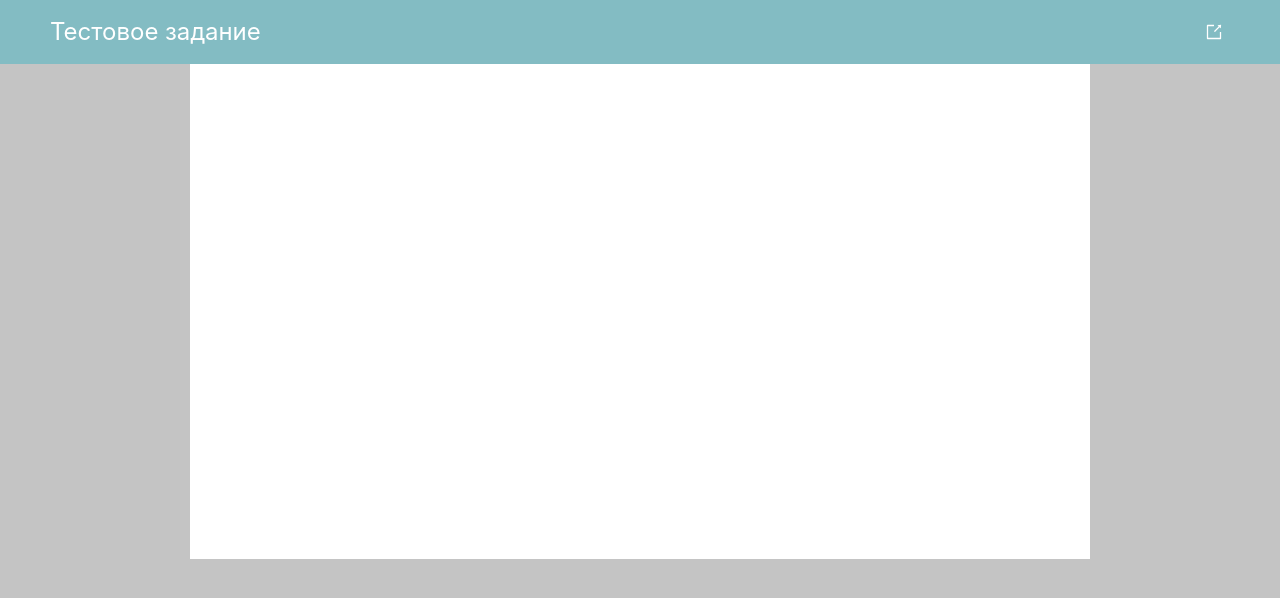
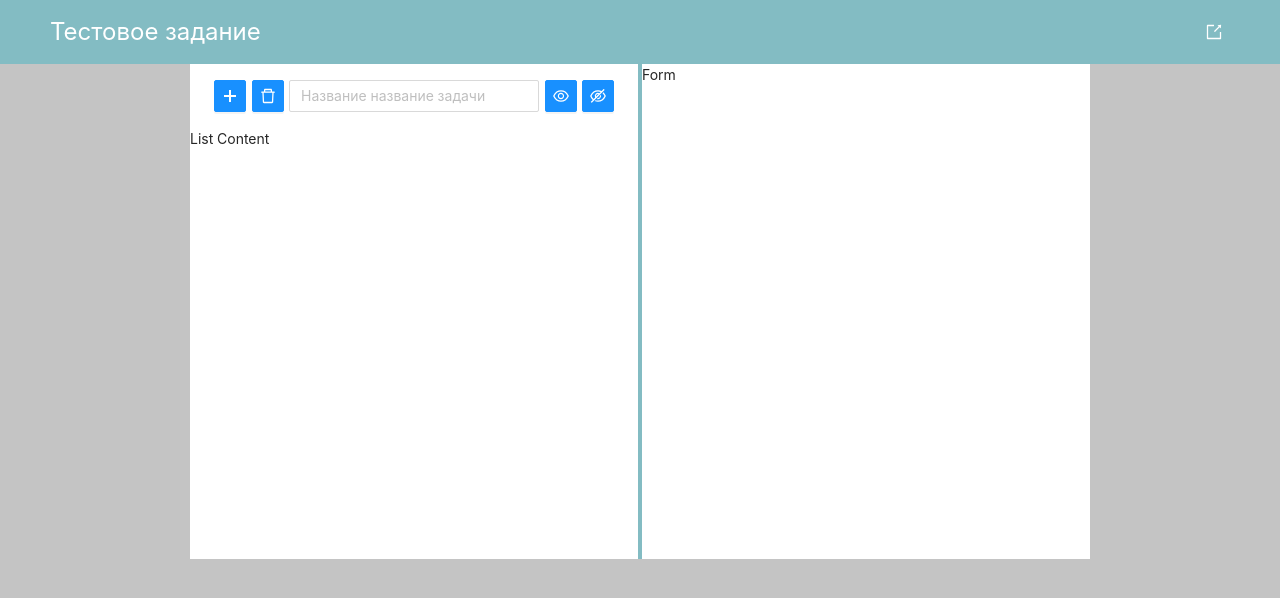
Before and after one commit to fallofElil/react-mobx-test, a React (Create React App) app: page / in a window 1280 px wide. Shown: the top 598 px of the page. Built offline with nearby package versions, Linux system fonts and the light colour scheme.

Commit message:
creates and adds first code to List component

```diff
--- a/src/App.tsx
+++ b/src/App.tsx
@@ -1,10 +1,10 @@
 import React, { FC } from 'react';
-import { Layout } from 'antd';
+import { Layout, Row, Col } from 'antd';
 import withStyles, { WithStylesProps } from 'react-jss';
 
 import { colors } from './styles/variables';
-
 import Header from './components/header';
+import List from './components/list/list';
 
 const App: FC<WithStylesProps<typeof styles>> = ({ classes }) => {
   const { Content } = Layout;
@@ -13,7 +13,16 @@ const App: FC<WithStylesProps<typeof styles>> = ({ classes }) => {
     <div className="App">
       <Layout className={classes.layout}>
         <Header />
-        <Content className={classes.content}></Content>
+        <Content className={classes.content}>
+          <Row justify="space-between" className={classes.row}>
+            <Col span={12} className={classes.column}>
+              <List />
+            </Col>
+            <Col span={12} className={classes.column}>
+              Form
+            </Col>
+          </Row>
+        </Content>
       </Layout>
     </div>
   );
@@ -24,12 +33,23 @@ const styles = {
     backgroundColor: colors.background,
   },
   content: {
-    display: 'flex',
     width: 900,
     height: 495,
     margin: '0 auto',
     backgroundColor: colors.txtWhite,
   },
+  row: {
+    alignItems: 'stretch',
+    height: '100%',
+  },
+  column: {
+    '&:first-child': {
+      borderRight: `2px solid ${colors.primary}`,
+    },
+    '&:last-child': {
+      borderLeft: `2px solid ${colors.primary}`,
+    },
+  },
 };
 
 export default withStyles(styles)(App);
--- /dev/null
+++ b/src/components/list/list.tsx
@@ -0,0 +1,39 @@
+import React, { FC } from 'react';
+import { Layout, Button, Input } from 'antd';
+import { PlusOutlined, DeleteOutlined, EyeOutlined, EyeInvisibleOutlined } from '@ant-design/icons';
+import withStyles, { WithStylesProps } from 'react-jss';
+
+const List: FC<WithStylesProps<typeof styles>> = ({ classes }) => {
+  const { Header } = Layout;
+
+  return (
+    <section className={classes.container}>
+      <Header className={classes.header}>
+        <Button type="primary" icon={<PlusOutlined />} />
+        <Button type="primary" icon={<DeleteOutlined />} />
+        <Input placeholder="Название название задачи" className={classes.input} />
+        <Button type="primary" icon={<EyeOutlined />} />
+        <Button type="primary" icon={<EyeInvisibleOutlined />} />
+      </Header>
+      <div>List Content</div>
+    </section>
+  );
+};
+
+const styles = {
+  container: {
+    width: '100%',
+  },
+  header: {
+    display: 'flex',
+    justifyContent: 'space-between',
+    alignItems: 'center',
+    padding: '0 2rem',
+    backgroundColor: 'white',
+  },
+  input: {
+    width: 250,
+  },
+};
+
+export default withStyles(styles)(List);
```
